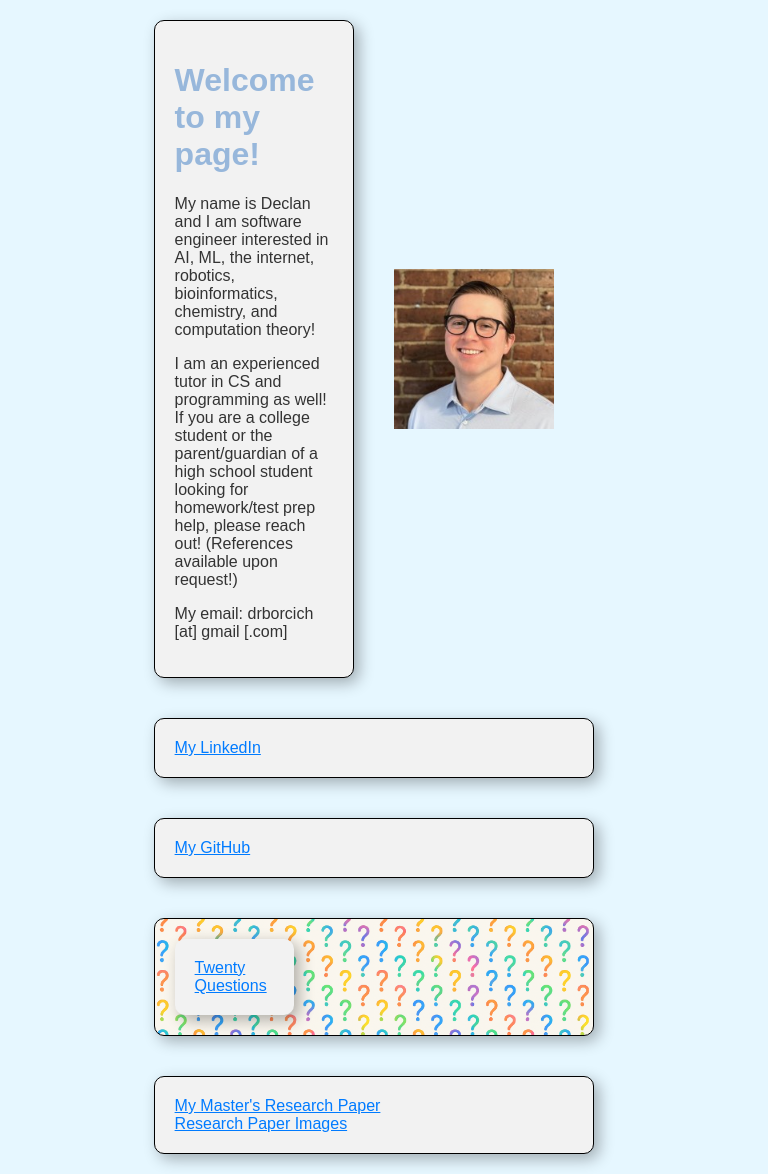
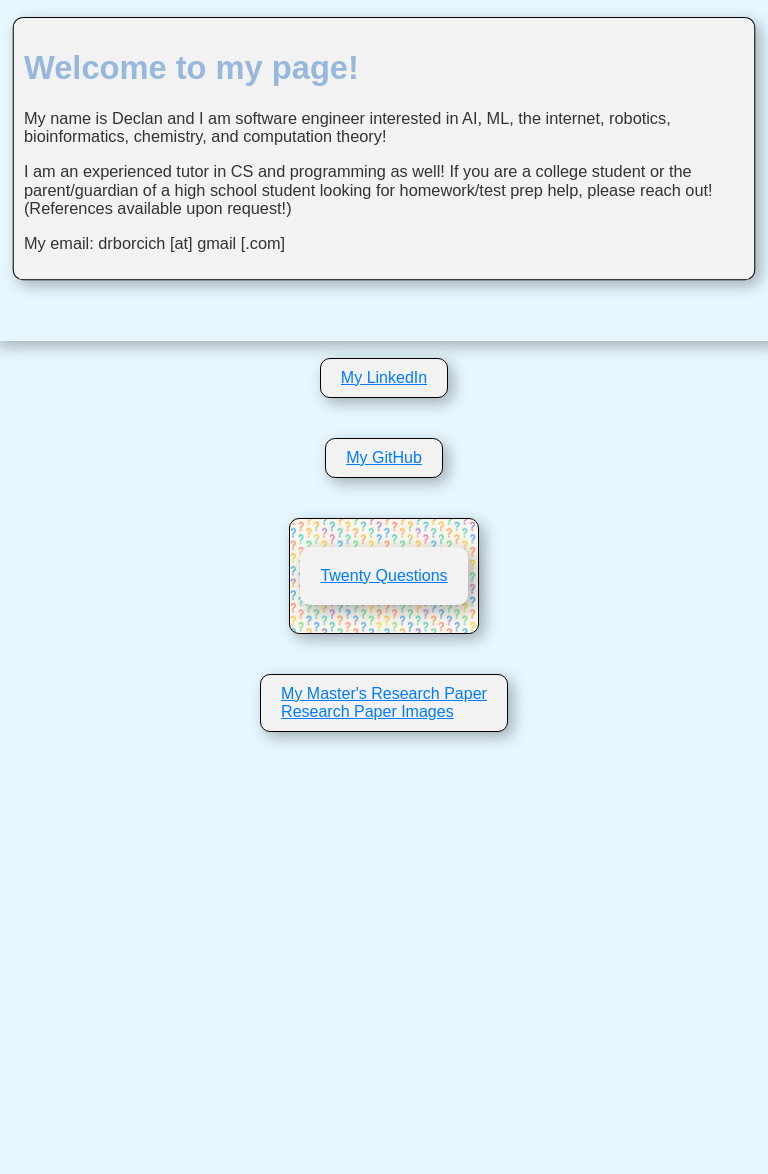
Before and after one commit to gojumbos/pp_2024, a Flask app: page / in a window 768 px wide. After the commit the page ends 744 px from the top, so only its background shows below. Run offline with Flask 3, Linux system fonts and the light colour scheme.

Commit message:
fixing mobile layout

```diff
--- a/static/css/style.css
+++ b/static/css/style.css
@@ -172,3 +172,42 @@ a {
 a:visited {
   color: #007bff;               /* Prevent visited link from turning purple */
 }
+
+@media (max-width: 768px) {
+  .linkedin-photo {
+    display: none;
+  }
+}
+
+@media (min-width: 768px) {
+  .linkedin-photo-mobile {
+    display: none;
+
+  }
+}
+
+@media (max-width: 768px) {
+  .container {
+    flex-direction: column;   /* stack image/text vertically */
+    max-width: 100%;
+  }
+
+   .content {
+    max-width: 100%;
+    margin-right: 0;
+    padding: 10px;
+  }
+
+  .button {
+    max-width: 100%;
+    margin-right: 0;
+    padding: 10px;
+  }
+
+  .mini-container {
+    max-width: 100%;
+    margin-right: 0;
+  }
+
+
+}
--- a/templates/index.html
+++ b/templates/index.html
@@ -26,11 +26,15 @@
       </div>
       <div class="container">
         <img src="static/linkedin_photo.jpeg" alt="favicon.ico"
+             class="linkedin-photo"
              style="max-width:80%;height:auto;align-content:center">
       </div>
     </div>
     <div></div>
     <div class="container">
+        <img src="static/linkedin_photo.jpeg" alt="favicon.ico"
+             class="linkedin-photo-mobile"
+             style="max-width:30%;height:auto;align-content:center;margin-bottom:30px">
       <div class="content">
       <a href="https://www.linkedin.com/in/declan-borcich/" class="button" >
         My LinkedIn
```
Also changed, not shown: 1 other file.
